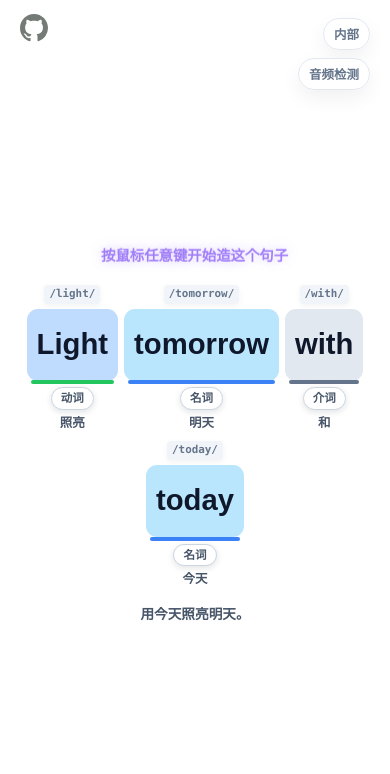
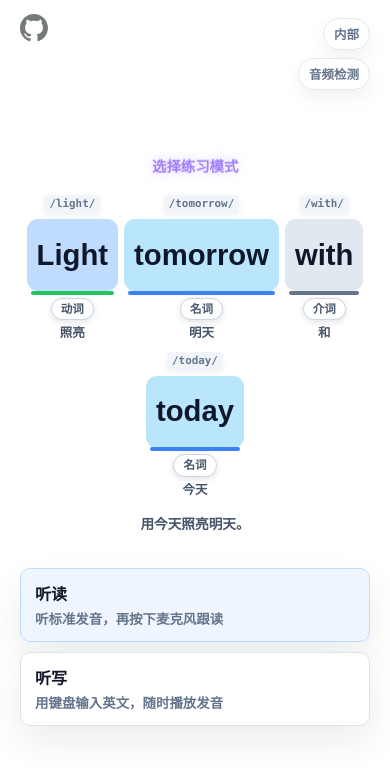
Before and after one commit to ZangaiFamily/gramtree, a Next.js app: page /gramtree/ in a window 390 px wide. Shown: the top 774 px of the page. Built offline with nearby package versions, Linux system fonts and the light colour scheme.

Commit message:
Add selectable read and dictation modes

```diff
--- a/app/globals.css
+++ b/app/globals.css
@@ -529,16 +529,74 @@ textarea {
   box-shadow: 0 16px 38px rgba(37, 99, 235, 0.24);
 }
 
-.homeBuilderButton {
+.homeStartPanel {
   width: min(100%, 1680px);
   display: flex;
+  align-items: center;
+  flex-direction: column;
   justify-content: center;
+  gap: clamp(24px, 4vh, 42px);
+}
+
+.homePracticeModes {
+  width: min(100%, 680px);
+  display: grid;
+  grid-template-columns: repeat(2, minmax(0, 1fr));
+  gap: 14px;
+}
+
+.homePracticeMode {
+  min-height: 78px;
+  display: flex;
+  align-items: flex-start;
+  flex-direction: column;
+  justify-content: center;
+  gap: 6px;
+  border: 1px solid #dbe3ec;
+  border-radius: 12px;
+  padding: 14px 18px;
+  background: #ffffff;
+  color: #111827;
   cursor: pointer;
-}
-
-.homeBuilderButton:focus-visible {
-  outline: 3px solid rgba(167, 139, 250, 0.45);
-  outline-offset: 8px;
+  text-align: left;
+  box-shadow: 0 16px 36px rgba(15, 23, 42, 0.08);
+  transition:
+    border-color 0.16s ease,
+    box-shadow 0.16s ease,
+    transform 0.16s ease;
+}
+
+.homePracticeMode:hover,
+.homePracticeMode:focus-visible {
+  border-color: #93c5fd;
+  box-shadow: 0 20px 42px rgba(37, 99, 235, 0.14);
+  transform: translateY(-2px);
+}
+
+.homePracticeMode:focus-visible {
+  outline: 3px solid rgba(37, 99, 235, 0.24);
+  outline-offset: 3px;
+}
+
+.homePracticeMode:active {
+  transform: translateY(1px);
+}
+
+.homePracticeMode strong {
+  font-size: 1.08rem;
+  font-weight: 1000;
+}
+
+.homePracticeMode span {
+  color: #64748b;
+  font-size: 0.9rem;
+  font-weight: 800;
+  line-height: 1.35;
+}
+
+.primaryMode {
+  border-color: #bfdbfe;
+  background: #eff6ff;
 }
 
 .practiceShell {
@@ -719,7 +777,7 @@ textarea {
   background: #ef4444;
 }
 
-.mobileReadStage {
+.readPracticeStage {
   width: min(92vw, 720px);
   display: flex;
   align-items: center;
@@ -730,7 +788,7 @@ textarea {
   text-align: center;
 }
 
-.mobileReadToken {
+.readPracticeToken {
   width: auto;
   min-height: 0;
   border: 0;
@@ -738,25 +796,25 @@ textarea {
   padding: 0;
 }
 
-.mobileReadToken .builderPrompt {
+.readPracticeToken .builderPrompt {
   display: none;
 }
 
-.mobileReadToken .homeWordStrip {
+.readPracticeToken .homeWordStrip {
   row-gap: 12px;
 }
 
-.mobileReadToken .homeBuilderToken {
+.readPracticeToken .homeBuilderToken {
   max-width: min(82vw, 30rem);
 }
 
-.mobileReadToken .homeWordBlock {
+.readPracticeToken .homeWordBlock {
   inline-size: min(82vw, 30rem);
   max-inline-size: 100%;
   container-type: inline-size;
 }
 
-.mobileReadToken .homeWordText {
+.readPracticeToken .homeWordText {
   max-inline-size: 100%;
   font-size: clamp(2.25rem, calc(80cqi / max(var(--word-length, 6), 6)), 5.25rem);
   line-height: 0.95;
@@ -764,14 +822,14 @@ textarea {
   white-space: nowrap;
 }
 
-.mobileReadToken .homeSentenceTranslation {
+.readPracticeToken .homeSentenceTranslation {
   margin-top: 0;
   color: #64748b;
   font-size: clamp(1.1rem, 4.8vw, 1.7rem);
   font-weight: 900;
 }
 
-.mobileReadToken .homeChineseGloss {
+.readPracticeToken .homeChineseGloss {
   display: none;
 }
 
@@ -907,38 +965,38 @@ textarea {
   transform: none;
 }
 
-.mobileReadShortcuts {
+.readPracticeShortcuts {
   gap: 12px;
 }
 
-.mobileSentenceReadToken {
+.sentenceReadToken {
   width: min(92vw, 34rem);
   gap: 8px;
 }
 
-.mobileSentenceReadToken .homeWordStrip {
+.sentenceReadToken .homeWordStrip {
   display: grid;
   grid-template-columns: repeat(auto-fit, minmax(5.25rem, 1fr));
   gap: 6px;
   align-items: stretch;
 }
 
-.mobileSentenceReadToken .homeBuilderToken {
+.sentenceReadToken .homeBuilderToken {
   max-width: none;
 }
 
-.mobileSentenceReadToken .homePhoneticBadge,
-.mobileSentenceReadToken .homePartOfSpeechPill,
-.mobileSentenceReadToken .homeChineseGloss {
+.sentenceReadToken .homePhoneticBadge,
+.sentenceReadToken .homePartOfSpeechPill,
+.sentenceReadToken .homeChineseGloss {
   display: none;
 }
 
-.mobileSentenceReadToken .wordBubbleStack,
-.mobileSentenceReadToken .homeWordBlock {
+.sentenceReadToken .wordBubbleStack,
+.sentenceReadToken .homeWordBlock {
   width: 100%;
 }
 
-.mobileSentenceReadToken .homeWordBlock {
+.sentenceReadToken .homeWordBlock {
   min-width: 0;
   min-height: clamp(3rem, 8vh, 4.4rem);
   inline-size: auto;
@@ -946,15 +1004,15 @@ textarea {
   border-radius: 0.85rem;
 }
 
-.mobileSentenceReadToken .homeWordText {
+.sentenceReadToken .homeWordText {
   font-size: clamp(1.35rem, calc(48cqi / max(var(--word-length, 5), 5)), 2.45rem);
 }
 
-.mobileSentenceReadToken .grammarUnderline {
+.sentenceReadToken .grammarUnderline {
   height: 0.25rem;
 }
 
-.mobileSentenceReadToken .homeSentenceTranslation {
+.sentenceReadToken .homeSentenceTranslation {
   margin-top: 0.15rem;
   font-size: clamp(1rem, 3.8vw, 1.35rem);
 }
@@ -2162,6 +2220,30 @@ textarea:focus {
     padding: 48px 12px 20px;
   }
 
+  .homeStartPanel {
+    gap: 20px;
+  }
+
+  .homePracticeModes {
+    grid-template-columns: 1fr;
+    gap: 10px;
+    padding: 0 8px;
+  }
+
+  .homePracticeMode {
+    min-height: 66px;
+    border-radius: 10px;
+    padding: 12px 14px;
+  }
+
+  .homePracticeMode strong {
+    font-size: 1rem;
+  }
+
+  .homePracticeMode span {
+    font-size: 0.84rem;
+  }
+
   .practiceHome {
     padding: 0;
   }
@@ -2191,11 +2273,11 @@ textarea:focus {
     padding: 8px 10px 12px;
   }
 
-  .mobileReadStage {
+  .readPracticeStage {
     gap: 8px;
   }
 
-  .mobileReadStage .practiceTypingHint {
+  .readPracticeStage .practiceTypingHint {
     font-size: clamp(1rem, 4vw, 1.25rem);
   }
 
--- a/app/internal/audio-check/page.tsx
+++ b/app/internal/audio-check/page.tsx
@@ -457,7 +457,7 @@ export default function AudioCheckPage() {
                 <button
                   type="button"
                   className="audioStepNext"
-                  onClick={() => router.push("/?practice=1")}
+                  onClick={() => router.push("/?practice=read")}
                 >
                   进入单词卡片
                 </button>
--- a/app/page.tsx
+++ b/app/page.tsx
@@ -26,6 +26,7 @@ type ClassicSentence = {
 };
 
 type ReadResult = "recognized" | "try-again" | "not-matched";
+type PracticeMode = "read" | "dictation";
 
 type SpeechRecognitionAlternativeLike = {
   transcript: string;
@@ -608,8 +609,9 @@ export default function Home() {
   const [selectedSentence, setSelectedSentence] = useState<ClassicSentence>(sentenceLibrary[0]);
   const [isMobile, setIsMobile] = useState(false);
   const [isPractice, setIsPractice] = useState(false);
+  const [practiceMode, setPracticeMode] = useState<PracticeMode>("dictation");
   const [showMicPrompt, setShowMicPrompt] = useState(false);
-  const autoStartRef = useRef(false);
+  const autoStartModeRef = useRef<PracticeMode | null>(null);
   const [stageIndex, setStageIndex] = useState(0);
   const [wordInputs, setWordInputs] = useState<string[]>([]);
   const [activeInputIndex, setActiveInputIndex] = useState(0);
@@ -636,12 +638,11 @@ export default function Home() {
   const recordingSessionIdRef = useRef(0);
 
   const tokens = useMemo(() => createTokens(selectedSentence.text), [selectedSentence.text]);
-  const desktopStages = useMemo(() => createStages(tokens, selectedSentence), [selectedSentence, tokens]);
-  const mobileStages = desktopStages;
-  const stages = isMobile ? mobileStages : desktopStages;
+  const stages = useMemo(() => createStages(tokens, selectedSentence), [selectedSentence, tokens]);
   const stage = stages[stageIndex];
   const stageWords = useMemo(() => stage.answer.split(" "), [stage.answer]);
-  const isSentenceReadStage = isMobile && stage.tokenIndexes.length > 1;
+  const isReadMode = practiceMode === "read";
+  const isSentenceReadStage = stage.tokenIndexes.length > 1;
   const submittedAnswer = wordInputs.join(" ");
   const revealedTokens = useMemo(
     () => stage.tokenIndexes.map((index) => tokens[index]),
@@ -654,8 +655,12 @@ export default function Home() {
 
   useEffect(() => {
     const params = new URLSearchParams(window.location.search);
-    if (params.get("practice") === "1") {
-      autoStartRef.current = true;
+    const requestedPractice = params.get("practice");
+    if (requestedPractice === "read" || requestedPractice === "1") {
+      autoStartModeRef.current = "read";
+      window.history.replaceState(null, "", window.location.pathname);
+    } else if (requestedPractice === "dictation") {
+      autoStartModeRef.current = "dictation";
       window.history.replaceState(null, "", window.location.pathname);
     }
     const nextSentence = sentenceLibrary[Math.floor(Math.random() * sentenceLibrary.length)];
@@ -665,6 +670,7 @@ export default function Home() {
 
   useEffect(() => {
     setIsPractice(false);
+    setPracticeMode("dictation");
     setStageIndex(0);
     setWordInputs([]);
     setActiveInputIndex(0);
@@ -682,14 +688,14 @@ export default function Home() {
       });
       return Array.from({ length: stages.length }, () => null);
     });
-  }, [stages.length, selectedSentence.text, isMobile]);
+  }, [stages.length, selectedSentence.text]);
 
   useEffect(() => {
     finishReadRecording({ abortRecognition: true, evaluate: false });
     setRecognizedText("");
     setReadResult(null);
     setRecordingError("");
-  }, [stageIndex, isMobile]);
+  }, [stageIndex, practiceMode]);
 
   useEffect(() => {
     if (!isPractice) return;
@@ -699,14 +705,15 @@ export default function Home() {
   }, [isPractice, stageIndex, stage.answer]);
 
   useEffect(() => {
-    if (!autoStartRef.current) return;
+    if (!autoStartModeRef.current) return;
     const timer = window.setTimeout(() => {
-      if (!autoStartRef.current) return;
-      autoStartRef.current = false;
-      startPractice();
+      const mode = autoStartModeRef.current;
+      if (!mode) return;
+      autoStartModeRef.current = null;
+      startPractice(mode);
     }, 0);
     return () => window.clearTimeout(timer);
-  }, [stages.length, selectedSentence.text, isMobile]);
+  }, [stages.length, selectedSentence.text]);
 
   useEffect(() => {
     recordingUrlsRef.current = recordingUrls;
@@ -724,9 +731,10 @@ export default function Home() {
     };
   }, []);
 
-  function startPractice() {
+  function startPractice(mode: PracticeMode = practiceMode) {
     if (_audioCtx?.state === "suspended") _audioCtx.resume();
     if ("speechSynthesis" in window) window.speechSynthesis.cancel();
+    setPracticeMode(mode);
     setStats(createPracticeStats(stages.length));
     setShowResultModal(false);
     setIsPractice(true);
@@ -737,17 +745,18 @@ export default function Home() {
     setScore(0);
   }
 
-  function handleEnterPractice() {
-    if (isMobile) {
-      setShowMicPrompt(true);
-      return;
-    }
-    startPractice();
+  function enterReadPractice() {
+    setPracticeMode("read");
+    setShowMicPrompt(true);
+  }
+
+  function enterDictationPractice() {
+    startPractice("dictation");
   }
 
   function startPracticeWithoutMicTest() {
     setShowMicPrompt(false);
-    startPractice();
+    startPractice("read");
   }
 
   function openResultModal() {
@@ -1068,10 +1077,11 @@ export default function Home() {
     startReadRecording();
   }
 
-  function exitMobileReadPractice() {
+  function exitReadPractice() {
     finishReadRecording({ abortRecognition: true, evaluate: false });
     if ("speechSynthesis" in window) window.speechSynthesis.cancel();
     setIsPractice(false);
+    setPracticeMode("dictation");
     setStageIndex(0);
     setWordInputs([]);
     setActiveInputIndex(0);
@@ -1105,7 +1115,7 @@ export default function Home() {
   }
 
   useEffect(() => {
-    if (!isPractice || isMobile) return;
+    if (!isPractice || practiceMode !== "dictation") return;
 
     function onKeyDown(event: KeyboardEvent) {
       if ((event.ctrlKey || event.metaKey) && event.key === "'") {
@@ -1176,7 +1186,7 @@ export default function Home() {
 
     window.addEventListener("keydown", onKeyDown);
     return () => window.removeEventListener("keydown", onKeyDown);
-  }, [activeInputIndex, isPractice, showResultModal, stage.answer, stageIndex, stageWords, stats.attemptsByStage, stats.revealedByStage, status, submittedAnswer, wordInputs]);
+  }, [activeInputIndex, isPractice, practiceMode, showResultModal, stage.answer, stageIndex, stageWords, stats.attemptsByStage, stats.revealedByStage, status, submittedAnswer, wordInputs]);
 
   const finishedAt = stats.finishedAt ?? Date.now();
   const duration = formatDuration(finishedAt - stats.startedAt);
@@ -1229,24 +1239,23 @@ export default function Home() {
 
       {!isPractice ? (
         <>
-        <div
-          className="homeBuilderButton"
-          role="button"
-          tabIndex={0}
-          onClick={handleEnterPractice}
-          onKeyDown={(event) => {
-            if (event.key === "Enter" || event.key === " ") {
-              event.preventDefault();
-              handleEnterPractice();
-            }
-          }}
-        >
+        <div className="homeStartPanel">
           <TokenBuilder
             selectedTokens={tokens}
             translation={selectedSentence.chinese}
             enableWordSpeech={false}
-            promptText={isMobile ? "点击开始读这个句子" : "按鼠标任意键开始造这个句子"}
+            promptText="选择练习模式"
           />
+          <div className="homePracticeModes" aria-label="练习模式">
+            <button type="button" className="homePracticeMode primaryMode" onClick={enterReadPractice}>
+              <strong>听读</strong>
+              <span>听标准发音，再按下麦克风跟读</span>
+            </button>
+            <button type="button" className="homePracticeMode" onClick={enterDictationPractice}>
+              <strong>听写</strong>
+              <span>{isMobile ? "看中文提示输入英文" : "用键盘输入英文，随时播放发音"}</span>
+            </button>
+          </div>
         </div>
         {showMicPrompt ? (
           <div
@@ -1288,10 +1297,10 @@ export default function Home() {
         ) : null}
         </>
       ) : (
-        <section className="practiceShell" aria-label="Keyboard sentence practice">
+        <section className="practiceShell" aria-label={isReadMode ? "Read-aloud practice" : "Keyboard sentence practice"}>
           <div className="practiceTopBar">
             <strong>
-              {isMobile ? "点击单词听发音，按下按钮朗读" : "用键盘输入英文，按 Tab 切换单词"}（{stageIndex + 1}/{stages.length}）
+              {isReadMode ? "点击单词听发音，按下按钮朗读" : "用键盘输入英文，按 Tab 切换单词"}（{stageIndex + 1}/{stages.length}）
             </strong>
             <span>{score}</span>
           </div>
@@ -1305,13 +1314,13 @@ export default function Home() {
                 perfect ✕ {perfectStreak}
               </div>
             )}
-            {isMobile ? (
-              <div className={`mobileReadStage ${status === "error" ? "readError" : ""} ${status === "success" ? "readSuccess" : ""}`}>
+            {isReadMode ? (
+              <div className={`readPracticeStage ${status === "error" ? "readError" : ""} ${status === "success" ? "readSuccess" : ""}`}>
                 <p className="practiceTypingHint">
                   {isSentenceReadStage ? "先点完整句子听标准发音" : "先点单词卡片听标准发音"}
                 </p>
                 <TokenBuilder
-                  className={`mobileReadToken ${isSentenceReadStage ? "mobileSentenceReadToken" : ""}`}
+                  className={`readPracticeToken ${isSentenceReadStage ? "sentenceReadToken" : ""}`}
                   selectedTokens={revealedTokens}
                   translation={stage.chinese}
                 />
@@ -1377,9 +1386,9 @@ export default function Home() {
             )}
           </div>
 
-          {isMobile ? (
-            <div className="practiceShortcuts mobileReadShortcuts" aria-label="Read-aloud controls">
-              <button type="button" onClick={exitMobileReadPractice}>
+          {isReadMode ? (
+            <div className="practiceShortcuts readPracticeShortcuts" aria-label="Read-aloud controls">
+              <button type="button" onClick={exitReadPractice}>
                 返回
               </button>
               <button type="button" onClick={playPronunciation}>
@@ -1452,10 +1461,10 @@ export default function Home() {
                   <span>每次进入测试都会重新统计本轮数据</span>
                 </div>
                 <footer className="resultActions">
-                  <button type="button" className="secondaryResultButton" onClick={startPractice}>
+                  <button type="button" className="secondaryResultButton" onClick={() => startPractice()}>
                     再来一次
                   </button>
-                  <button type="button" className="primaryResultButton" onClick={startPractice}>
+                  <button type="button" className="primaryResultButton" onClick={() => startPractice()}>
                     免费体验
                   </button>
                 </footer>
```
